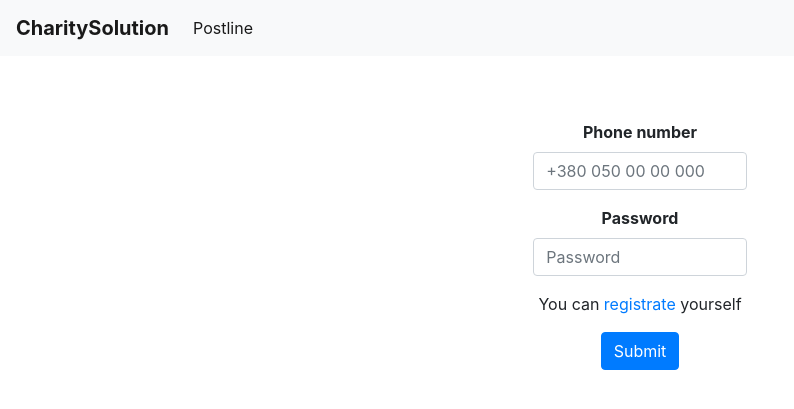
After one commit to YehorVoitenko/CharitySolution, a Django app: page /login_user/ in a window 1280 px wide. The commit adds this page. Shown: the top 409 px of the page, without its empty margins (0-794 px from the left). Run offline with Django 4.2, Linux system fonts and the light colour scheme.

Commit message:
[business-logic] Temporary version of adding user registration

```diff
--- a/CharitySolutionAPI/urls.py
+++ b/CharitySolutionAPI/urls.py
@@ -21,10 +21,11 @@ urlpatterns = [
     # Login/Logout URLs
     path("login_organisation/", views.login_organisation, name="login_organisation"),
     path("logout_organisation/", views.logout_organisation, name="logout_organisation"),
+    path("login_user/", views.login_user, name="login_user"),
     # Creating URLs
     path("create_post/", views.create_post, name="create_post"),
     path("create_organisation/", views.create_organisation, name="create_organisation"),
-    path("registrate_user/", views.registrate_user, name="registrate_user"),
+    path("create_user_account/", views.create_user_account, name="create_user_account"),
     # Getting info URLs
     path("get_posts_list/", views.posts_list, name="get_posts_list"),
     path("get_account_view/", views.get_account_view, name="get_account_view"),
--- a/CharitySolutionAPI/views.py
+++ b/CharitySolutionAPI/views.py
@@ -3,7 +3,7 @@ from datetime import datetime
 from django.http import HttpResponse
 from django.shortcuts import render, redirect
 from django.contrib.auth import authenticate, login, logout
-from django.contrib.auth.models import User
+from django.contrib.auth.models import User as auth_user
 from django.db import IntegrityError
 
 from CharitySolutionAPI.decorators import (
@@ -12,8 +12,7 @@ from CharitySolutionAPI.decorators import (
     is_user_authenticated_with_organisation_id_param,
 )
 from CharitySolutionAPI.forms import OrganisationPostForm, OrganisationForm, UserForm
-from CharitySolutionAPI.models import OrganisationPost, Organisation
-from CharitySolutionAPI import models
+from CharitySolutionAPI.models import OrganisationPost, Organisation, User as model_user
 
 
 # JUST RENDERING OR REDIRECTING PAGES
@@ -35,7 +34,7 @@ def posts_list(request):
 def get_more_info_about_post(request, post_id):
     # Get one post from OrganisationPost, by added post id
     post = OrganisationPost.objects.get(id=post_id)
-    organisation = Organisation.objects.get(id=request.user.id)
+    organisation = Organisation.objects.get(client_id=request.user.id)
     return render(
         request,
         "posts/get_more_info_about_post.html",
@@ -70,7 +69,7 @@ def logout_organisation(request):
 def create_post(request):
     if request.method == "POST":
         form = OrganisationPostForm(request.POST, request.FILES)
-        organisation = Organisation.objects.get(pk=request.user.id)
+        organisation = Organisation.objects.get(client_id=request.user.id)
         if form.is_valid():
             obj = form.save(commit=False)
             obj.organisation = organisation
@@ -143,7 +142,7 @@ def edit_organisation_account(request, organisation_id):
 
 @is_user_authenticated
 def get_account_view(request):
-    organisation = Organisation.objects.get(pk=request.user.id)
+    organisation = Organisation.objects.get(client_id=request.user.id)
     organisation_posts = OrganisationPost.objects.filter(
         organisation=request.user.id
     ).order_by("-date_created")
@@ -159,12 +158,12 @@ def create_organisation(request):
         try:
             organisation_name = request.POST["organisation_name"]
             password = request.POST["password"]
-            u = User(username=organisation_name)
-            Organisation.objects.create(organisation_name=organisation_name).save()
+            u = auth_user(username=organisation_name)
             u.set_password(password)
             u.is_superuser = True
             u.is_staff = True
             u.save()
+            Organisation.objects.create(organisation_name=organisation_name, client_id=u.id).save()
             login(
                 request,
                 authenticate(request, username=organisation_name, password=password),
@@ -179,13 +178,41 @@ def create_organisation(request):
 
 
 # USER VIEWS
-def registrate_user(request):
+def create_user_account(request):
     if request.method == "POST":
         form = UserForm(request.POST)
+        phone_number = request.POST["phone_number"]
+        password = request.POST["password"]
         if form.is_valid():
-            form.save()
+            user = auth_user(username=phone_number)
+            user.set_password(password)
+            user.is_superuser = False
+            user.is_staff = False
+            user.save()
+            client = user.id
+            obj = form.save(commit=False)
+            obj.client = client
+            obj.save()
+            login(
+                request,
+                authenticate(request, username=phone_number, password=password),
+            )
         return redirect("/get_posts_list")
     form = UserForm()
-    return render(
-        request, "user/create_user_account.html", {"form": form}
-    )
+    return render(request, "user/create_user_account.html", {"form": form})
+
+
+def login_user(request):
+    if request.method == "POST":
+        user = authenticate(
+            request,
+            username=request.POST["phone_number"],
+            password=request.POST["password"],
+        )
+        if user is not None:
+            login(request, user)
+            return redirect("/get_posts_list")
+        else:
+            return redirect("/error")
+    else:
+        return render(request, "user/login_user.html")
--- a/templates/homepage.html
+++ b/templates/homepage.html
@@ -25,13 +25,12 @@
         </div>
 
         {#   Text about opportunity for organsation - to registarate themself   #}
-        <h5>If you are charity organisation - you can <a href="{% url 'create_organisation' %}"><b>registrate</b></a>
-            your organisation and our admins will review your form
+        <h5>If you are charity organisation - you can <a href="{% url 'login_organisation' %}"><b>registrate</b></a>
+            your organisation cabinet and our admins will review your form
         </h5><br>
 
         <div class="container">
             <hr>
         </div>
-
     </div>
 {% endblock %}
--- a/templates/pattern_page.html
+++ b/templates/pattern_page.html
@@ -39,12 +39,8 @@
                 <a class="nav-link" href="{% url 'get_posts_list' %}">Postline<span class="sr-only">(current)</span></a>
             </li>
 
-            <li class="nav-item">
-                <a class="nav-link" href="{% url 'registrate_user' %}">Registrate<span class="sr-only">(current)</span></a>
-            </li>
-
             {# If organisation authenticated - 'Account' button appears #}
-            {% if request.user.is_authenticated and request.path != '/get_account_view/'  %}
+            {% if request.user.is_authenticated and request.path != '/get_account_view/' and request.user.is_superuser  %}
                 <li class="nav-item">
                     <a class="nav-link" href="{% url 'get_account_view' %}">Account</a>
                 </li>
@@ -58,9 +54,9 @@
             {% endif %}
 
             {# If organisation isn't authenticatedit - can 'LogIn' #}
-            {% if not request.path == '/login_organisation/' and not request.user.is_authenticated %}
+            {% if not request.path == '/login_user/' and not request.user.is_authenticated %}
                 <li class="nav-item">
-                    <a class="nav-link" href="{% url 'login_organisation' %}">LogIn</a>
+                    <a class="nav-link" href="{% url 'login_user' %}">LogIn</a>
                 </li>
 
             {# If organisation authenticated - it can 'Logout' #}
--- a/templates/posts/posts_list.html
+++ b/templates/posts/posts_list.html
@@ -44,5 +44,4 @@
 
         </div>
     {% endif %}
-
 {% endblock %}
--- /dev/null
+++ b/templates/user/login_user.html
@@ -0,0 +1,29 @@
+{% extends 'pattern_page.html' %}
+
+{% block title %} LogIn {% endblock %}
+
+{% block content %}
+<div align="center" id="login">
+    <form method="post">
+        {% csrf_token %}
+
+    {#  Forms for adding organisation name and password  #}
+        <div class="form-group">
+            <label for="exampleInputEmail1"><b>Phone number</b></label><br>
+            <input type="tel" class="form-control col-md-2 col-md-offset-4" name="phone_number" placeholder="+380 050 00 00 000">
+        </div>
+
+        <div class="form-group">
+           <label for="exampleInputPassword1"><b>Password</b></label><br>
+           <input type="password" class="form-control col-md-2 col-md-offset-4 " name="password" placeholder="Password">
+       </div>
+
+    {#    Suggest for organisation to login, if it had created  #}
+        <p>You can <a href="{% url 'create_user_account' %}" class="button">registrate</a> yourself</p>
+
+
+        <button type="submit" class="btn btn-primary">Submit</button>
+
+    </form>
+</div>
+{% endblock %}
```
Also changed, not shown: CharitySolutionAPI/forms.py (+18 -3 lines), CharitySolutionAPI/models.py (+7 -2 lines), templates/user/create_user_account.html (+5 -2 lines).
